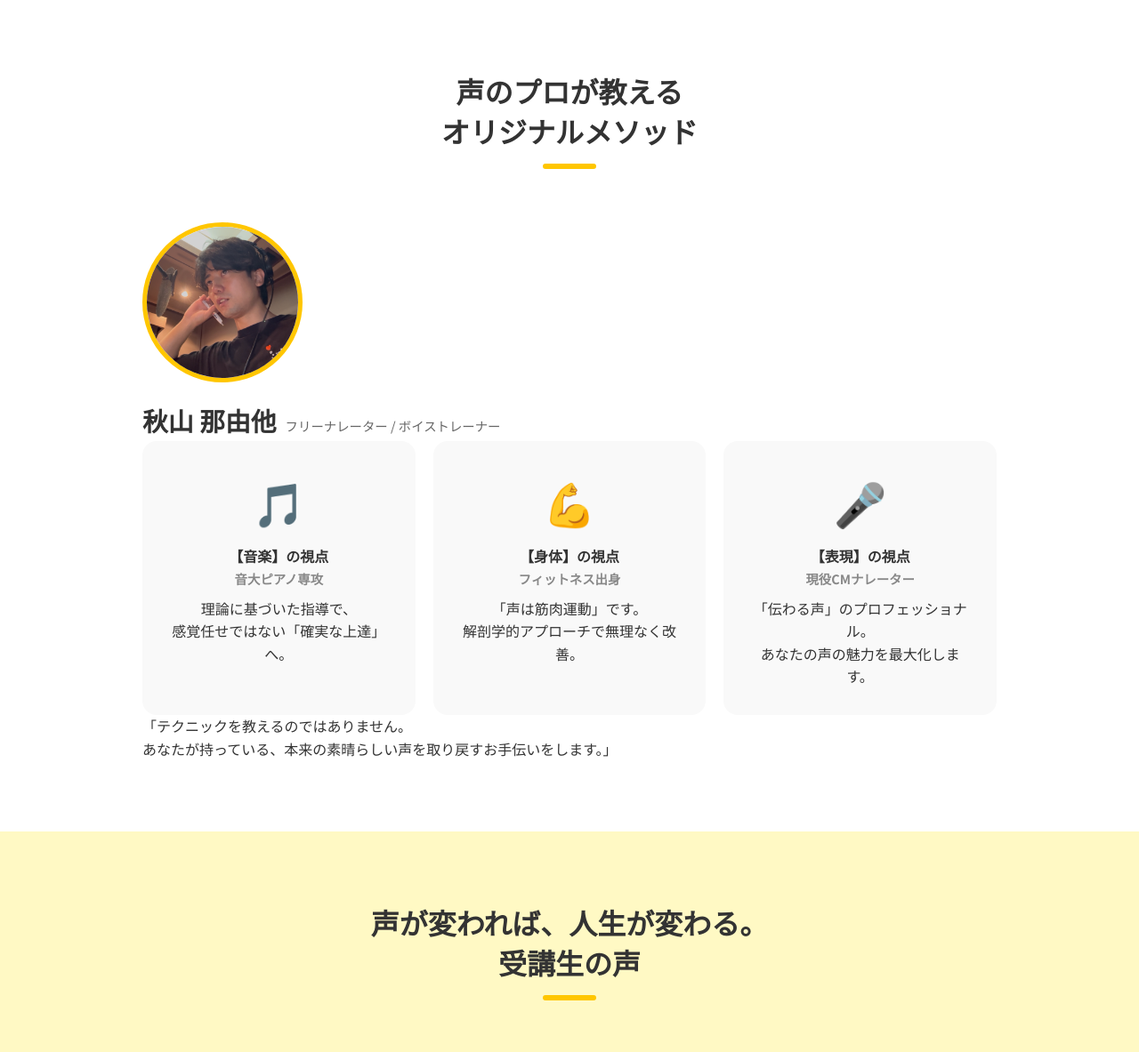
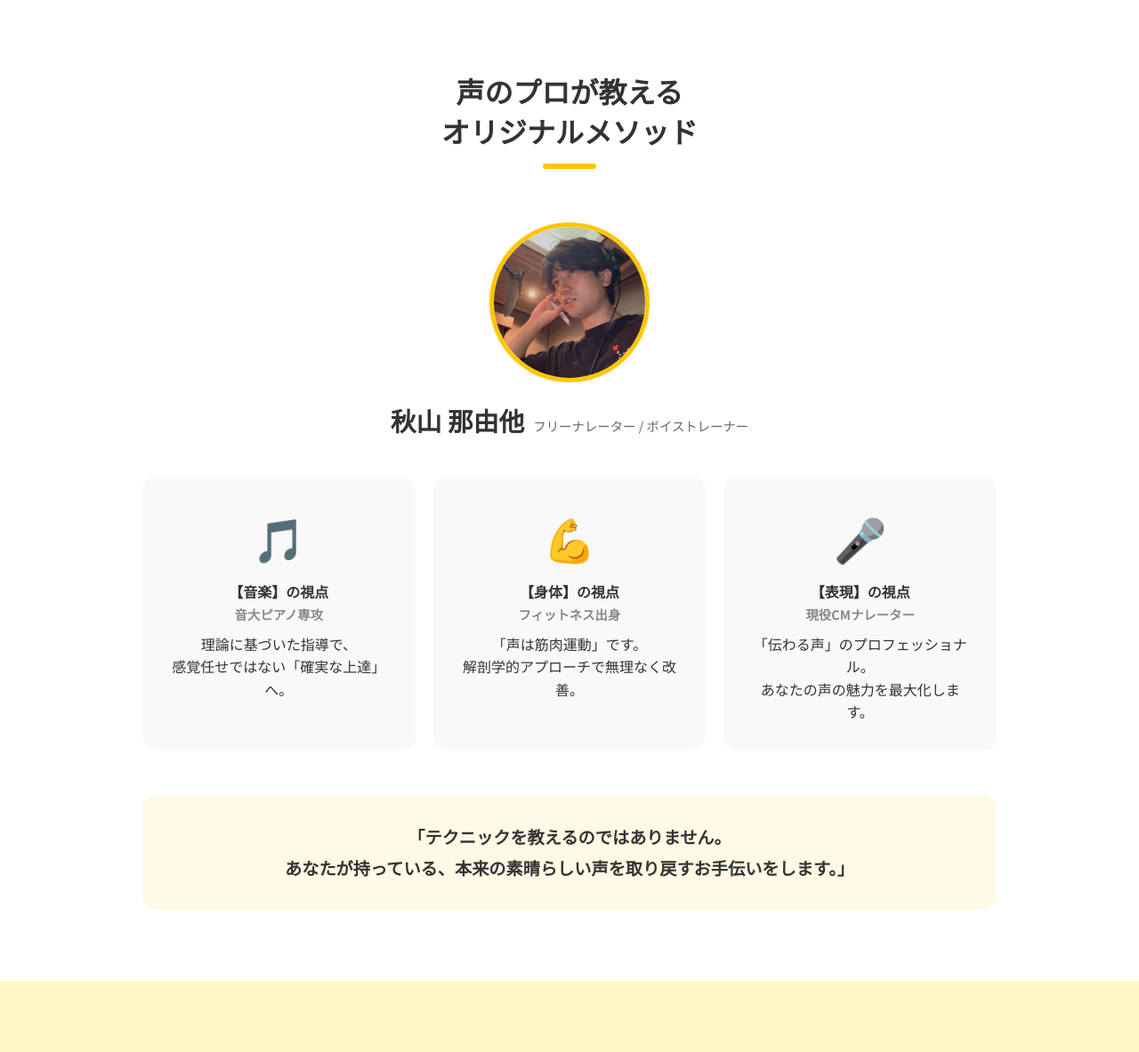
Before and after one commit to Nayutagit/nyct-studio-web, a PHP site: page /school_lp.html in a window 1280 px wide. Shown: the part 2595-3778 px from the top of the page at 89% size. Run offline with PHP 8.4, Linux system fonts and the light colour scheme.

Commit message:
Fix lecturer profile centering and add message style

```diff
--- a/style_lp.css
+++ b/style_lp.css
@@ -353,6 +353,18 @@ a {
     opacity: 0.9;
 }
 
+.lecturer-message {
+    text-align: center;
+    font-size: 1.2rem;
+    font-weight: 700;
+    line-height: 1.8;
+    margin-top: 50px;
+    padding: 30px;
+    background: #FFF9E6;
+    /* Light yellow background */
+    border-radius: var(--radius-m);
+}
+
 /* ==========================================================================
    8. Lecturer
    ========================================================================== */
@@ -360,7 +372,10 @@ a {
     background: #fff;
 }
 
-.lecturer-profile.access-box {
+.lecturer-profile {
+    display: flex;
+    flex-direction: column;
+    align-items: center;
     text-align: center;
     margin-bottom: 40px;
 }
```
